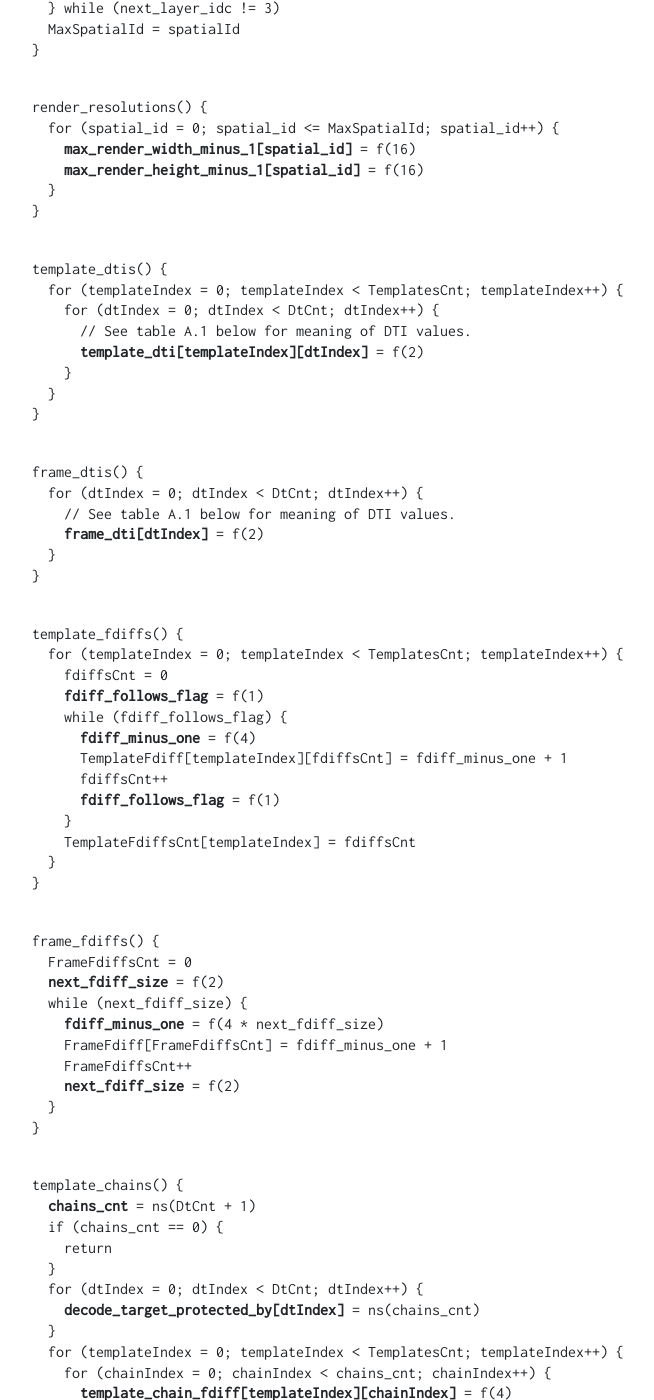
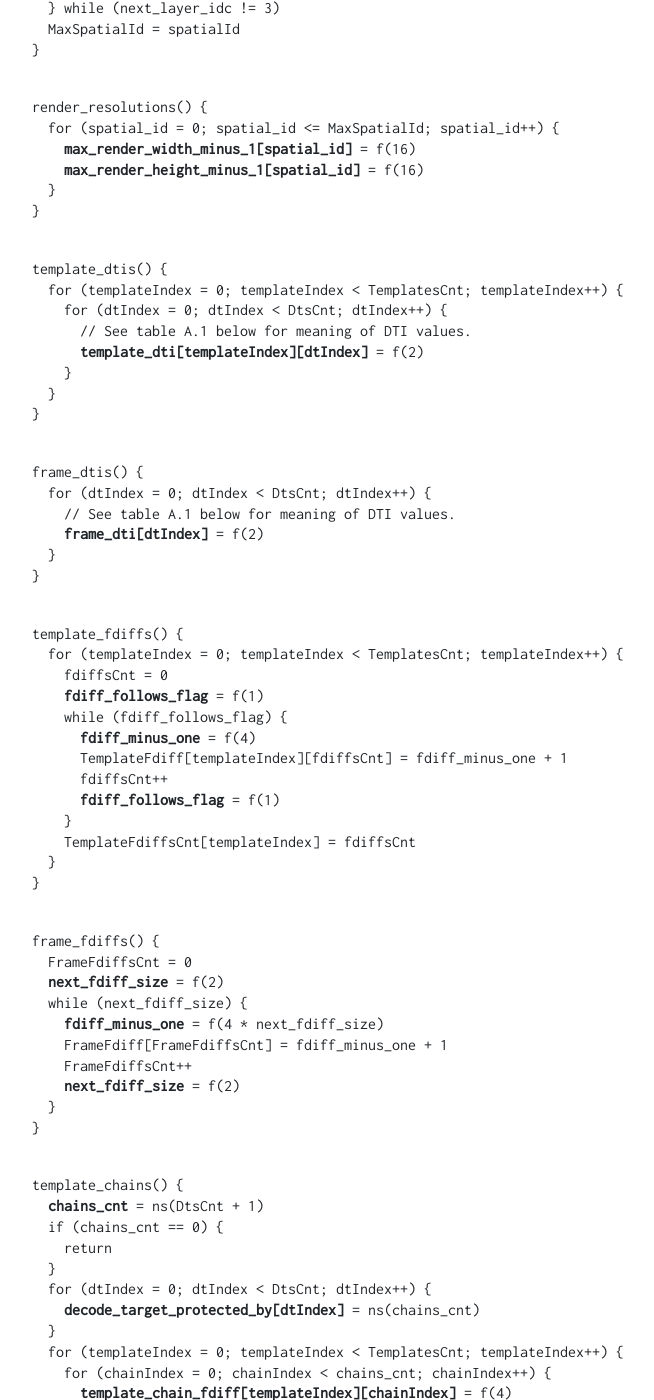
Before and after one commit to AOMediaCodec/av1-rtp-spec, a Jekyll site: the page built from index.md, in a window 1280 px wide and 1400 px high, scrolled down 27104 px. Shown: the whole window, without its empty margins (53-707 px from the left). Built offline with Jekyll 4.4.1, drawn with Linux system fonts in a browser that asks for light colours; nearby versions of some CDN libraries; some of the changed text lies outside the part shown.

Commit message:
Make dt_cnt_minus_one and DtCount plural
all the other counters are in plural: operating_points_cnt_minus_1  TemplatesCnt FrameFdiffsCnt  TemplateFdiffsCnt fdiffsCnt....

```diff
--- a/av1-rtp-spec.md
+++ b/av1-rtp-spec.md
@@ -886,11 +886,11 @@
 
   if (template_dependency_structure_present_flag) {
     template_dependency_structure()
-    active_decode_targets_bitmask = (1 << DtCnt) - 1
+    active_decode_targets_bitmask = (1 << DtsCnt) - 1
   }
 
   if (active_decode_targets_present_flag) {
-    <b>active_decode_targets_bitmask</b> = f(DtCnt)
+    <b>active_decode_targets_bitmask</b> = f(DtsCnt)
   }
 }
 </code></pre>
@@ -906,8 +906,8 @@
 <pre><code>
 template_dependency_structure() {
   <b>template_id_offset</b> = f(6)
-  <b>dt_cnt_minus_one</b> = f(5)
-  DtCnt = dt_cnt_minus_one + 1
+  <b>dts_cnt_minus_one</b> = f(5)
+  DtsCnt = dts_cnt_minus_one + 1
   template_layers()
   template_dtis()
   template_fdiffs()
@@ -993,7 +993,7 @@
 <pre><code>
 template_dtis() {
   for (templateIndex = 0; templateIndex < TemplatesCnt; templateIndex++) {
-    for (dtIndex = 0; dtIndex < DtCnt; dtIndex++) {
+    for (dtIndex = 0; dtIndex < DtsCnt; dtIndex++) {
       // See table A.1 below for meaning of DTI values.
       <b>template_dti[templateIndex][dtIndex]</b> = f(2)
     }
@@ -1003,7 +1003,7 @@
 
 <pre><code>
 frame_dtis() {
-  for (dtIndex = 0; dtIndex < DtCnt; dtIndex++) {
+  for (dtIndex = 0; dtIndex < DtsCnt; dtIndex++) {
     // See table A.1 below for meaning of DTI values.
     <b>frame_dti[dtIndex]</b> = f(2)
   }
@@ -1041,11 +1041,11 @@
 
 <pre><code>
 template_chains() {
-  <b>chains_cnt</b> = ns(DtCnt + 1)
+  <b>chains_cnt</b> = ns(DtsCnt + 1)
   if (chains_cnt == 0) {
     return
   }
-  for (dtIndex = 0; dtIndex < DtCnt; dtIndex++) {
+  for (dtIndex = 0; dtIndex < DtsCnt; dtIndex++) {
     <b>decode_target_protected_by[dtIndex]</b> = ns(chains_cnt)
   }
   for (templateIndex = 0; templateIndex < TemplatesCnt; templateIndex++) {
@@ -1141,7 +1141,7 @@
 
 * **decode_target_protected_by[dtIndex]**: the index of the Chain that protects Decode target with index equal to dtIndex. When chains_cnt > 0, each Decode target MUST be protected by exactly one Chain.
 
-* **template_dti[templateIndex][]**: an array of size dt_cnt_minus_one + 1 containing Decode Target Indications for the Frame dependency template having index value equal to templateIndex. Table A.1 contains a description of the Decode Target Indication values.
+* **template_dti[templateIndex][]**: an array of size dts_cnt_minus_one + 1 containing Decode Target Indications for the Frame dependency template having index value equal to templateIndex. Table A.1 contains a description of the Decode Target Indication values.
 
 * **template_chain_fdiff[templateIndex][]**: an array of size chains_cnt containing frame_chain_fdiff values for the Frame dependency template having index value equal to templateIndex. In a template, the values of frame_chain_fdiff can be in the range 0 to 15, inclusive.
 
```
Also changed, not shown: other parts of av1-rtp-spec.md (+1 -1 lines).
